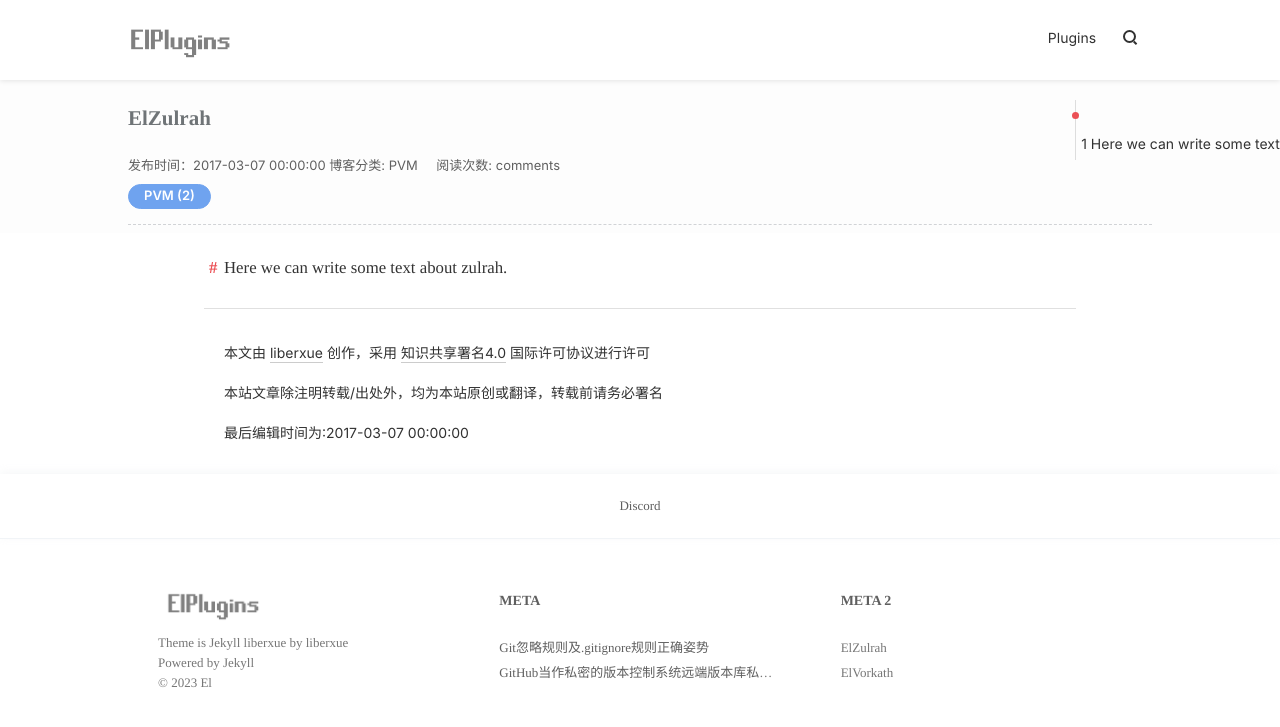
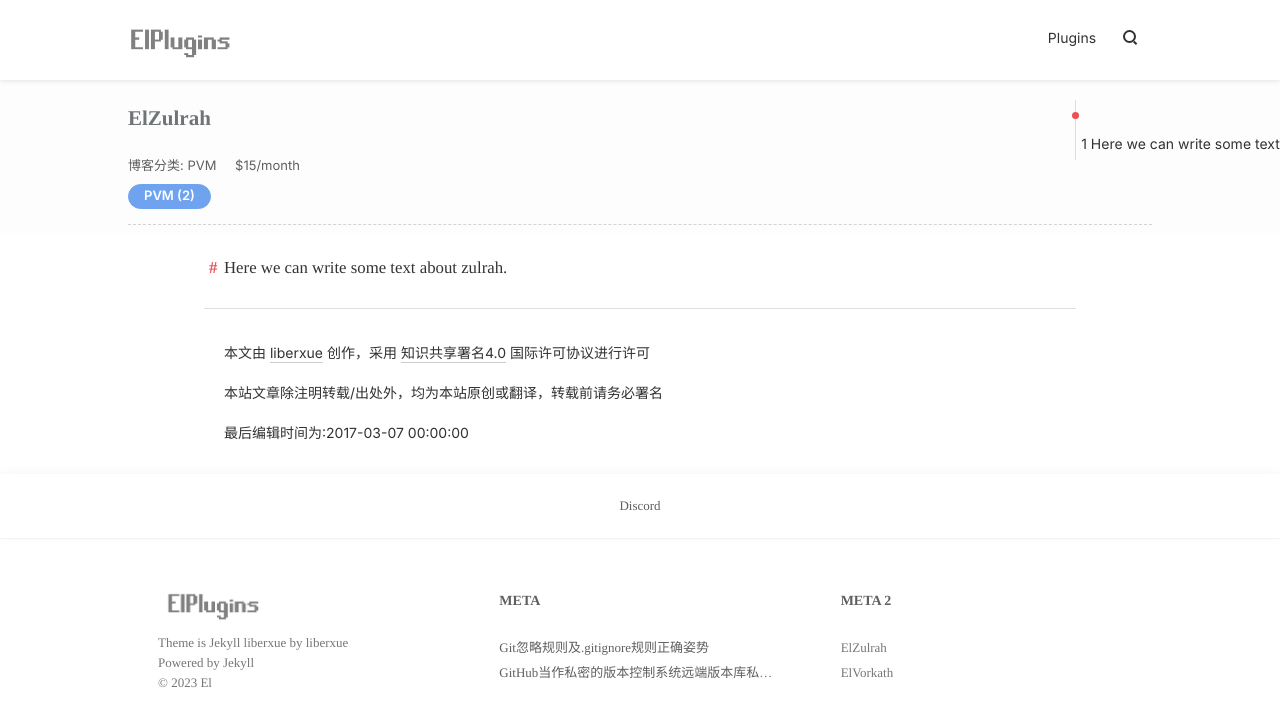
Before and after one commit to Elli-tt/elli-tt.github.io, a Jekyll site: the page built from _posts/Plugins/2017-03-07-elzulrah.md, in a window 1280 px wide. Shown: the top 727 px of the page. Built offline with Jekyll 4.4.1, drawn with Linux system fonts in a browser that asks for light colours; nearby versions of some CDN libraries; comment, search, counter and statistics services are not loaded.

Commit message:
Update blog.html

```diff
--- a/_layouts/blog.html
+++ b/_layouts/blog.html
@@ -41,9 +41,8 @@
     <h1 class="post-title" itemprop="name headline">
 	{{ page.title }}</h1>
 		 <div class="post-data">
-	 <time datetime="{{ page.date | date: '%F %H:%M:%S'}}" itemprop="datePublished">发布时间：{{ page.date | date: "%F %H:%M:%S"}}</time>
      <a href="/tags#{{ page.category }}" title="访问 {{ page.category }}" data-hover="博客分类: {{ page.category }}">博客分类: {{ page.category }}</a>
-    <a href="#read"> 阅读次数: comments</a>
+    <a> {{page.price}} </a>
 			</div>
             <div class="post-tags">
                 {% unless page.tags == empty %}
```
